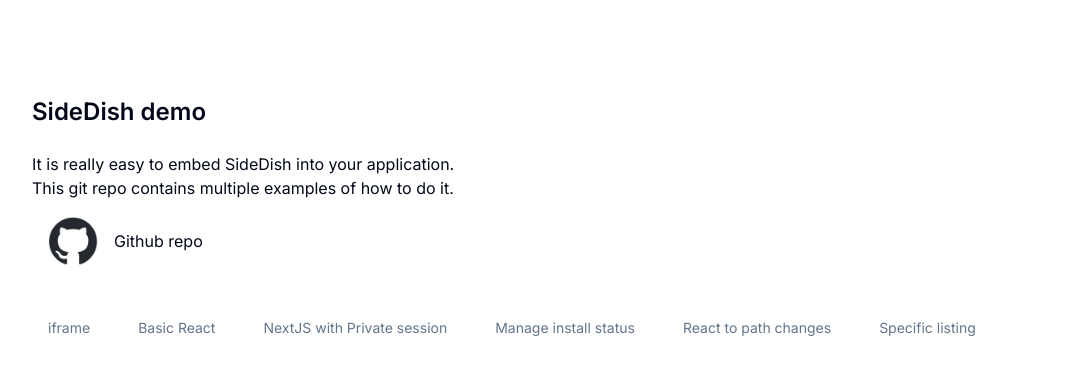
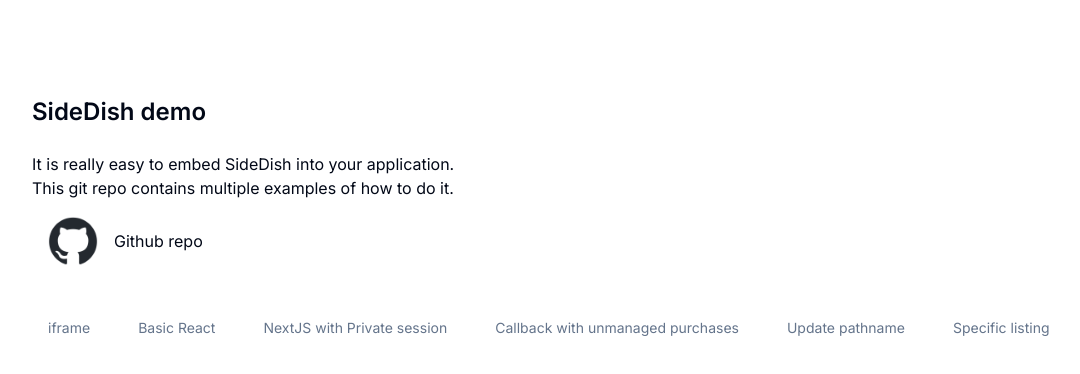
Before and after one commit to IntegrationsCaptain/demo, a Next.js app: page / in a window 1280 px wide. Shown: the top 374 px of the page, without its empty margins (64-1144 px from the left). Built offline with nearby package versions, Linux system fonts and the light colour scheme.

Commit message:
some page title change

```diff
--- a/components/NavMenu.tsx
+++ b/components/NavMenu.tsx
@@ -8,8 +8,8 @@
 	{ href: '/iframe', name: 'iframe' },
 	{ href: '/react-basic', name: 'Basic React' },
 	{ href: '/next-session', name: 'NextJS with Private session' },
-	{ href: '/react_install_status', name: 'Manage install status' },
-	{ href: '/react_path_change', name: 'React to path changes' },
+	{ href: '/react_install_status', name: 'Callback with unmanaged purchases' },
+	{ href: '/react_path_change', name: 'Update pathname' },
 	{ href: '/specific-listing', name: 'Specific listing' },
 ];
 
```
